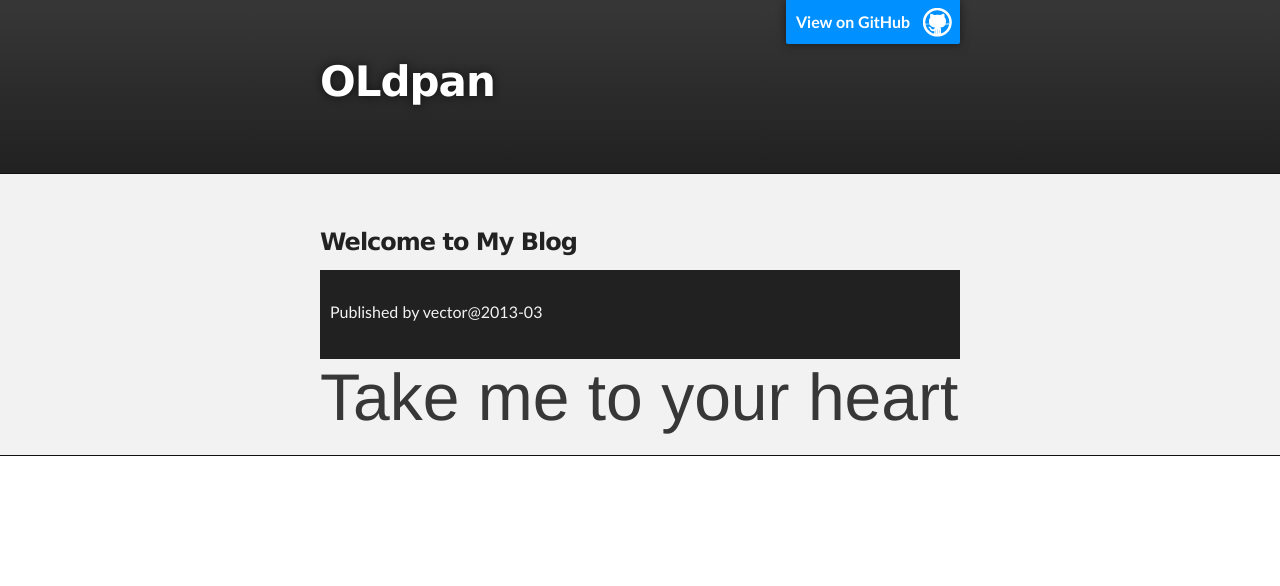
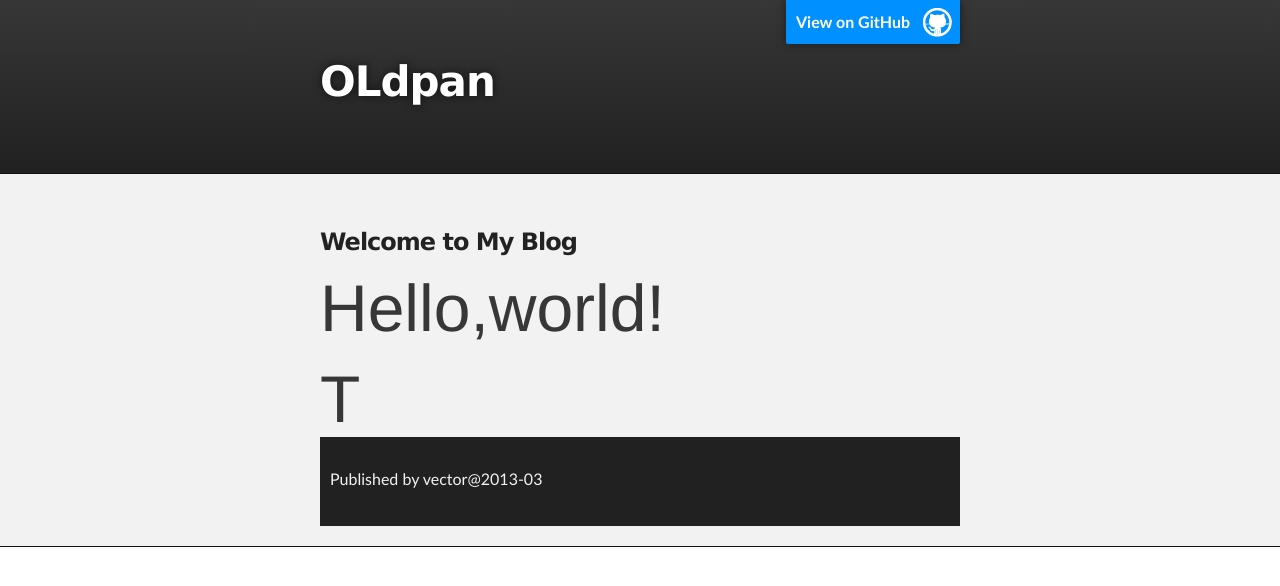
Before and after one commit to gunnerZXP/gunnerzxp.github.com, a Jekyll site: the page index.html, which Jekyll copies as it is, in a window 1280 px wide. Shown: the top 586 px of the page. Built offline with Jekyll 4.4.1, drawn with Linux system fonts in a browser that asks for light colours.

Commit message:
change index.html

```diff
--- a/index.html
+++ b/index.html
@@ -31,6 +31,10 @@
       <section id="main_content" class="inner">
         <h3>Welcome to My Blog</h3>
 
+     <div class="font-face-display">
+      <p>Hello,world!</p>T
+     </div>
+
 
     <!-- FOOTER  -->
     <div id="footer_wrap" class="outer">
@@ -39,7 +43,6 @@
       </footer>
     </div>
 
-    <div class="font-face-display">Take me to your heart</div>
 
   </body>
 </html>
```
